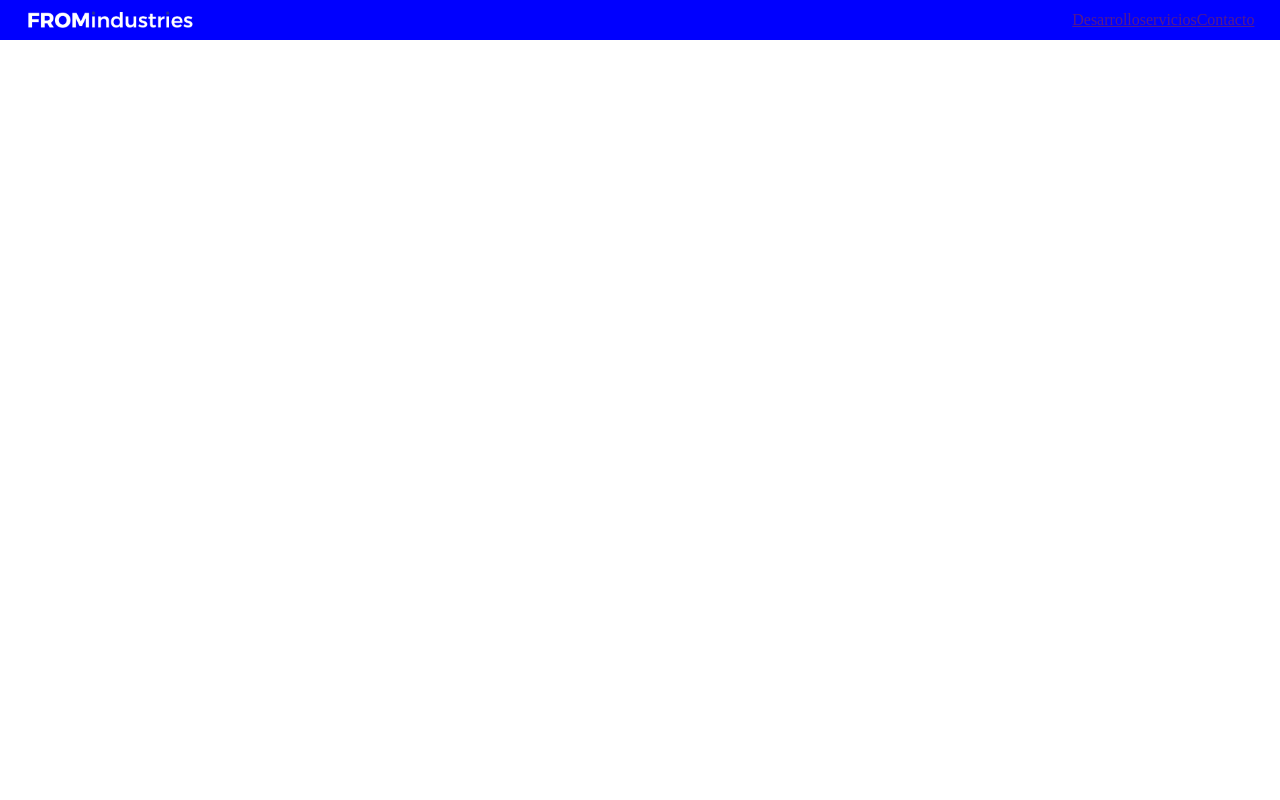
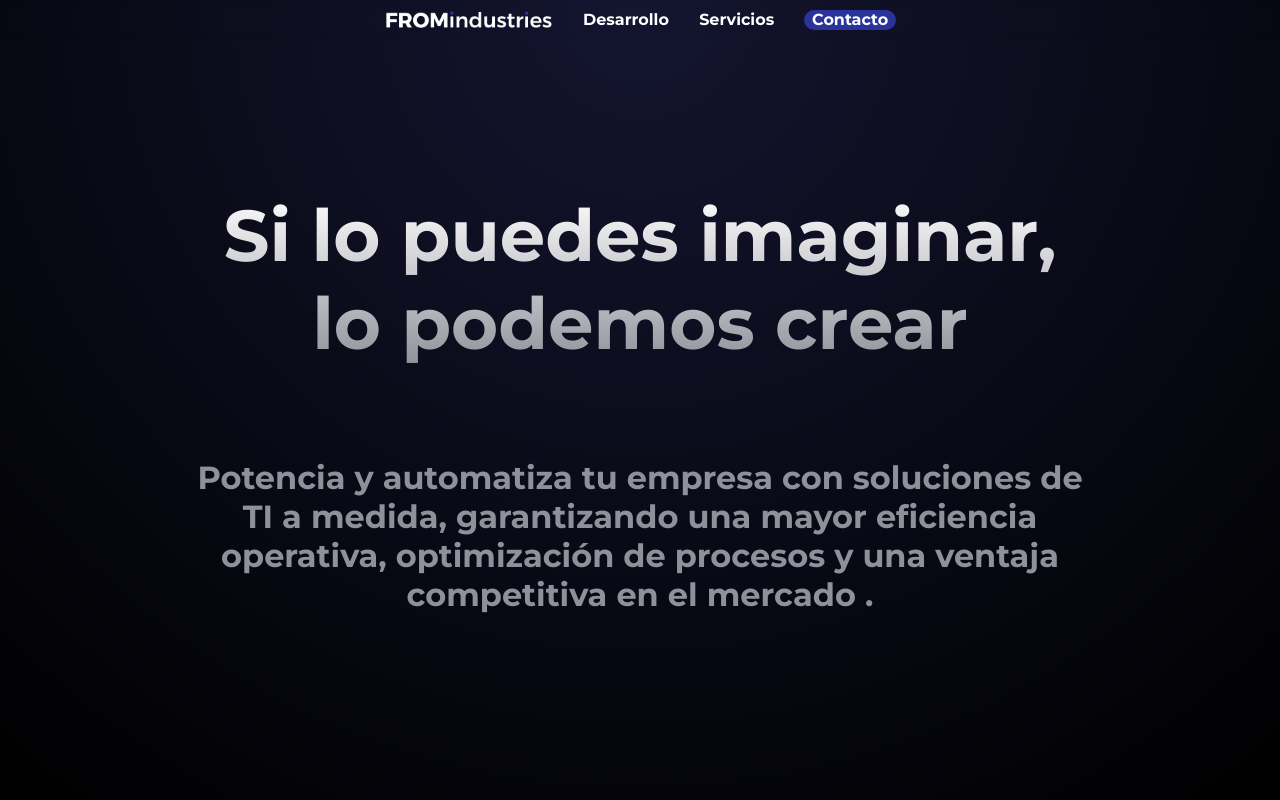
Before and after one commit to audictore/FROMindustries, a plain HTML site: page index.html in a window 1280 px wide. Drawn offline with Linux system fonts and the light colour scheme.

Commit message:
v5 add code from home

```diff
--- a/index.html
+++ b/index.html
@@ -8,21 +8,29 @@
 </head>
 <body>
     <header>
-        <div class="leftHeader">
+        <div class="inHeader">
             <img class="logoImage" src="images/logoFROMindustriesBlanco.png">
-        </div>
-        <div class="rightHeader">
             <a href="">
                 Desarrollo
             </a>
             <a href="">
-                servicios
+                Servicios
             </a>
-            <a href="">
+            <a class="aContact" href="">
                 Contacto
             </a>
         </div>
     </header>
 
+    <div class="presentation">
+        <h1 class="h1Presentation">
+            Si lo puedes imaginar, <br> lo podemos crear
+        </h1>
+        <h4 class="h4Presentation">
+            Potencia y automatiza tu empresa con soluciones de TI a medida,  garantizando una mayor eficiencia operativa, optimización de procesos y una ventaja competitiva en el mercado .
+        </h4>
+
+    </div>
+
 </body>
 </html>
--- a/indexStyle.css
+++ b/indexStyle.css
@@ -1,34 +1,84 @@
-body{
+@import url('https://fonts.googleapis.com/css2?family=Montserrat:ital,wght@0,100..900;1,100..900&display=swap');
+
+body {
     padding: 0%;
     margin: 0%;
-}
-
-header{
-    width: 100%;
-    height: 5vh;
-    background-color: blue;
-    display: flex;
-    align-items: center;
 
 
 }
 
-.leftHeader{
-    width: 50%;
+header {
+    width: 100%;
+    height: 5vh;
+    backdrop-filter: blur(5px);
     display: flex;
-    justify-content: flex-start;
-    padding-left: 2%;
+    justify-content: center;
+    align-items: center;
+    position: fixed;
 
 }
 
-.rightHeader{
-    width: 50%;
+.inHeader{
+    width: 40%;
     display: flex;
-    justify-content: flex-end;
-    padding-right: 2%;
+    justify-content: space-between;
+}
+
+.inHeader a{
+    height: 2.5vh;
+    text-decoration: none;
+    color: #FFFFFF;
+    font-family: "Montserrat", sans-serif;
+    font-weight: bold;
 
 }
 
-.logoImage{
+.aContact{
+    color: #FFFFFF;
+    background-color: #29339B;
+    padding-left: 1.5%;
+    padding-right: 1.5%;
+    border-radius: 30px;
+}
+
+
+
+.logoImage {
     height: 2.5vh;
 }
+
+.presentation {
+    width: 100%;
+    height: 100vh;
+    background-image: radial-gradient(circle at center top, #141530 0%, #000000 100%);
+    display: flex;
+    justify-content: center;
+    align-items: center;
+    flex-direction: column;
+
+}
+
+.h1Presentation{
+    width: 80%;
+    height: auto;
+    display: flex;
+    justify-content: center;
+    text-align: center;
+    font-size: 72px;
+    background-image: linear-gradient( #FFFFFF, #90909A);
+    background-clip: text;
+    color: transparent;
+    font-family: "Montserrat", sans-serif;
+    font-weight: bold;
+}
+
+.h4Presentation{
+    width: 70%;
+    display: flex;
+    justify-content: center;
+    text-align: center;
+    font-size: 32px;
+    color: #90909A;
+    font-family: "Montserrat", sans-serif;
+    font-weight: bold;
+}
```
